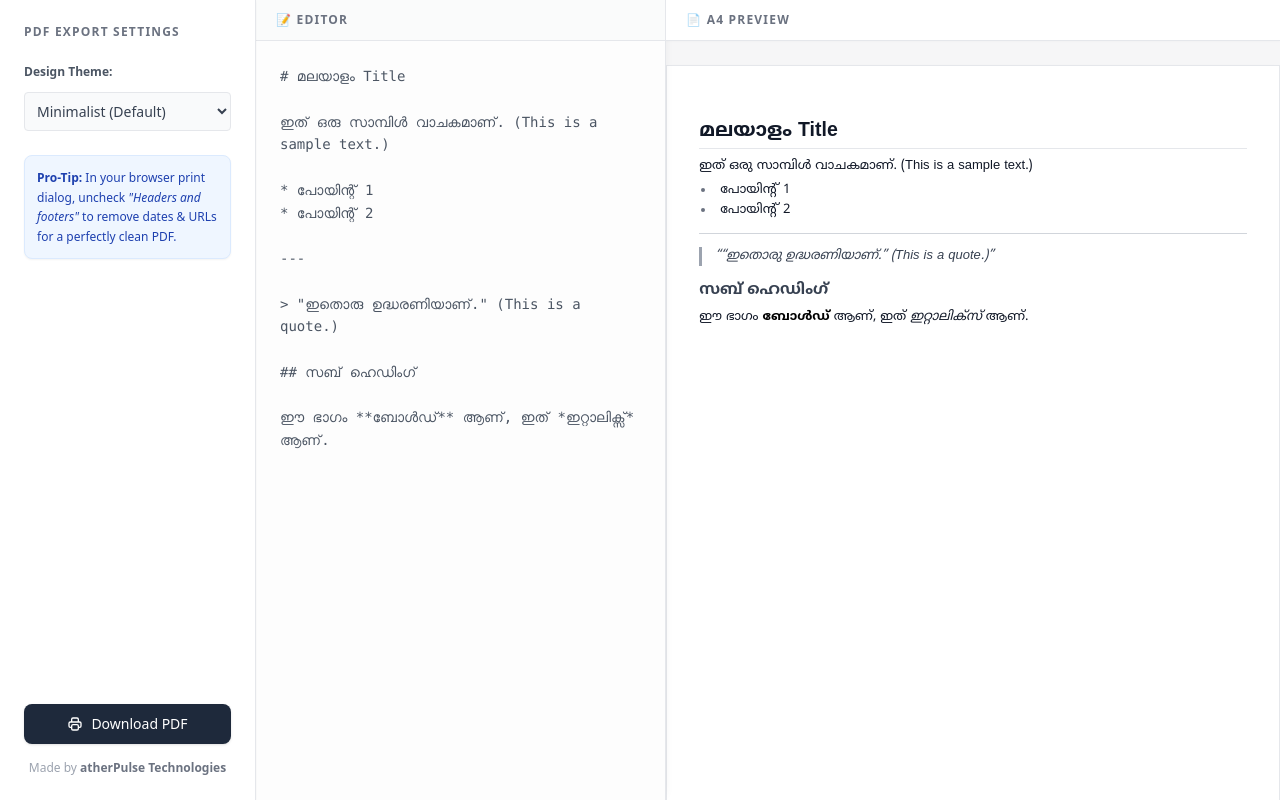
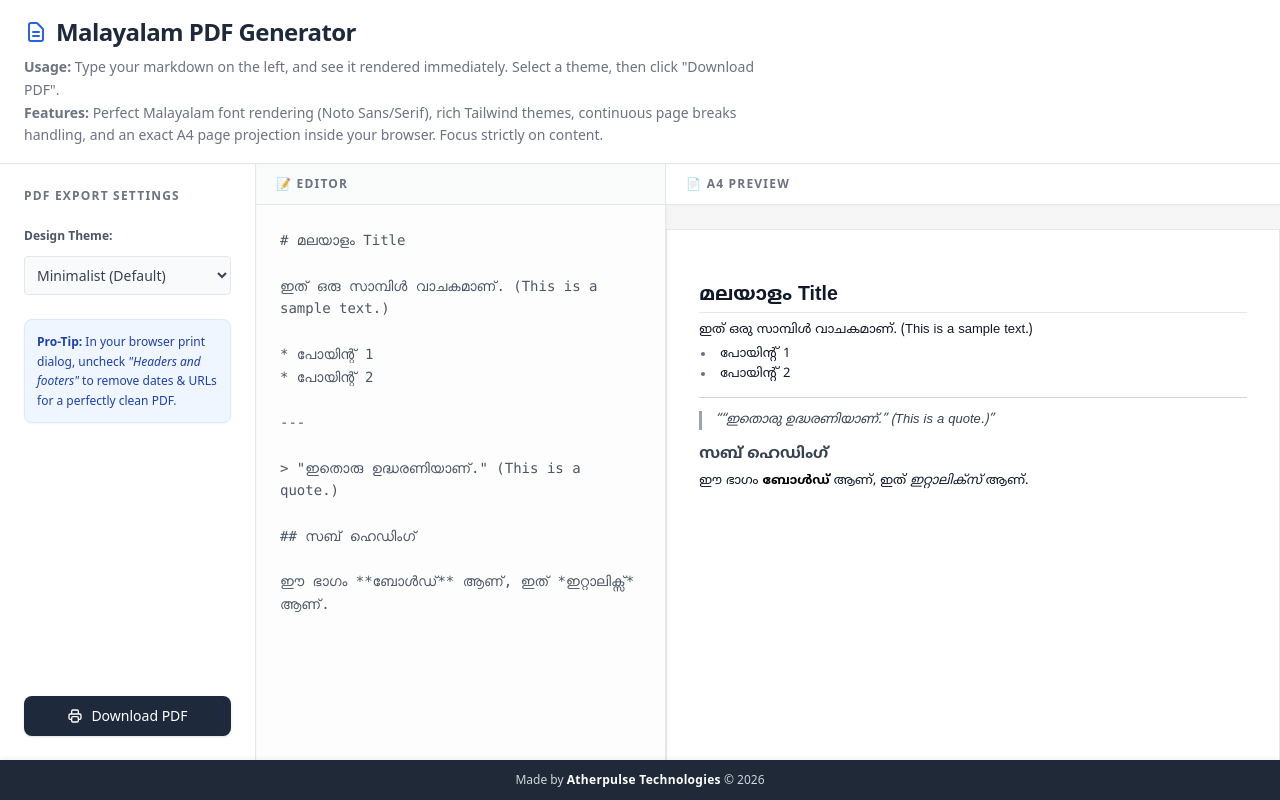
Before and after one commit to AmarjithTK/mdtopdfmal, a plain HTML site: page index.html in a window 1280 px wide. Drawn offline with nearby package versions, Linux system fonts and the light colour scheme.

Commit message:
Restructure layout for header, footer and add Atherpulse link

```diff
--- a/index.html
+++ b/index.html
@@ -369,9 +369,23 @@
     }
   </script>
 </head>
-<body class="bg-gray-50 h-auto overflow-auto md:h-screen md:overflow-hidden text-gray-800 font-sans print:overflow-visible print:bg-white print:h-auto">
+<body class="bg-gray-50 flex flex-col h-auto overflow-auto md:h-screen md:overflow-hidden text-gray-800 font-sans print:overflow-visible print:bg-white print:h-auto">
 
-  <div class="flex flex-col md:flex-row min-h-screen md:min-h-0 md:h-full w-full print:block print:h-auto print:w-auto">
+  <!-- Header with Explanation -->
+  <header class="bg-white border-b border-gray-200 px-4 py-4 md:px-6 md:py-4 flex-none print:hidden z-30 shadow-[0_2px_4px_rgba(0,0,0,0.02)]">
+    <div class="max-w-6xl mx-auto md:mx-0">
+      <h1 class="text-xl md:text-2xl font-extrabold text-slate-800 tracking-tight flex items-center gap-2">
+        <svg class="w-6 h-6 text-blue-600" fill="none" stroke="currentColor" viewBox="0 0 24 24"><path stroke-linecap="round" stroke-linejoin="round" stroke-width="2" d="M9 12h6m-6 4h6m2 5H7a2 2 0 01-2-2V5a2 2 0 012-2h5.586a1 1 0 01.707.293l5.414 5.414a1 1 0 01.293.707V19a2 2 0 01-2 2z"></path></svg>
+        Malayalam PDF Generator
+      </h1>
+      <p class="text-sm text-gray-500 mt-2 max-w-3xl leading-relaxed">
+        <strong>Usage:</strong> Type your markdown on the left, and see it rendered immediately. Select a theme, then click "Download PDF". <br class="hidden md:block"/>
+        <strong>Features:</strong> Perfect Malayalam font rendering (Noto Sans/Serif), rich Tailwind themes, continuous page breaks handling, and an exact A4 page projection inside your browser. Focus strictly on content.
+      </p>
+    </div>
+  </header>
+
+  <main class="flex-1 flex flex-col md:flex-row min-h-0 w-full print:block print:h-auto print:w-auto relative">
     <!-- Sidebar -->
     <aside class="w-full md:w-64 flex-none bg-white border-b md:border-b-0 md:border-r border-gray-200 flex flex-col p-4 md:p-6 print:hidden shadow-sm z-20">
       <h2 class="text-xs font-bold text-gray-500 uppercase tracking-widest mb-4 md:mb-6">PDF Export Settings</h2>
@@ -402,9 +416,6 @@
           <svg class="w-4 h-4" fill="none" stroke="currentColor" viewBox="0 0 24 24"><path stroke-linecap="round" stroke-linejoin="round" stroke-width="2" d="M17 17h2a2 2 0 002-2v-4a2 2 0 00-2-2H5a2 2 0 00-2 2v4a2 2 0 002 2h2m2 4h6a2 2 0 002-2v-4a2 2 0 00-2-2H9a2 2 0 00-2 2v4a2 2 0 002 2zm8-12V5a2 2 0 00-2-2H9a2 2 0 00-2 2v4h10z"></path></svg>
           Download PDF
         </button>
-        <div class="text-center text-xs text-gray-400 mt-2">
-          Made by <a href="https://atherpulse.in" target="_blank" rel="noopener noreferrer" class="font-semibold text-gray-500 hover:text-blue-600 transition-colors">atherPulse Technologies</a>
-        </div>
       </div>
     </aside>
 
@@ -427,7 +438,14 @@
         <div id="preview-content" class="prose prose-dense_minimal max-w-none"></div>
       </div>
     </div>
-  </div>
+  </main>
+
+  <!-- Footer -->
+  <footer class="bg-gray-800 text-white flex-none py-3 px-6 z-30 print:hidden text-center shadow-[0_-2px_4px_rgba(0,0,0,0.05)]">
+    <div class="text-xs text-gray-300 font-medium">
+      Made by <a href="https://atherpulse.in" target="_blank" rel="noopener noreferrer" class="text-white hover:text-blue-300 transition-colors font-semibold tracking-wide">Atherpulse Technologies</a> &copy; 2026
+    </div>
+  </footer>
 
   <script src="script.js"></script>
 </body>
```
